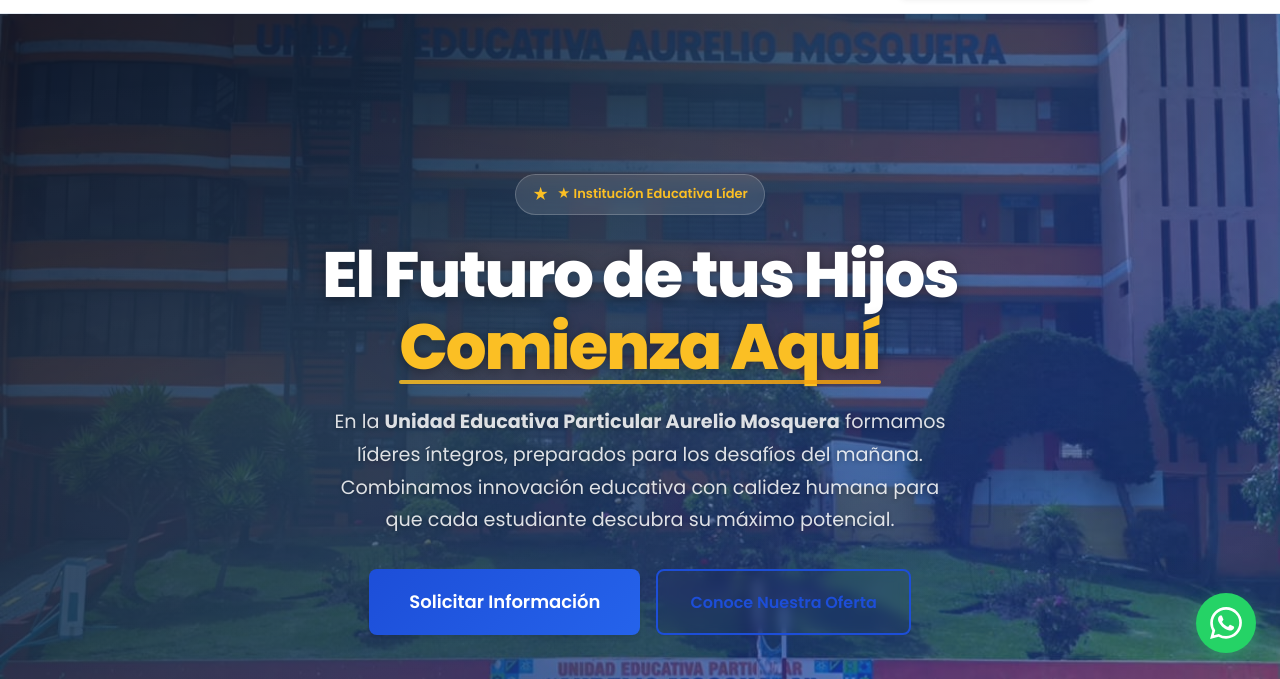
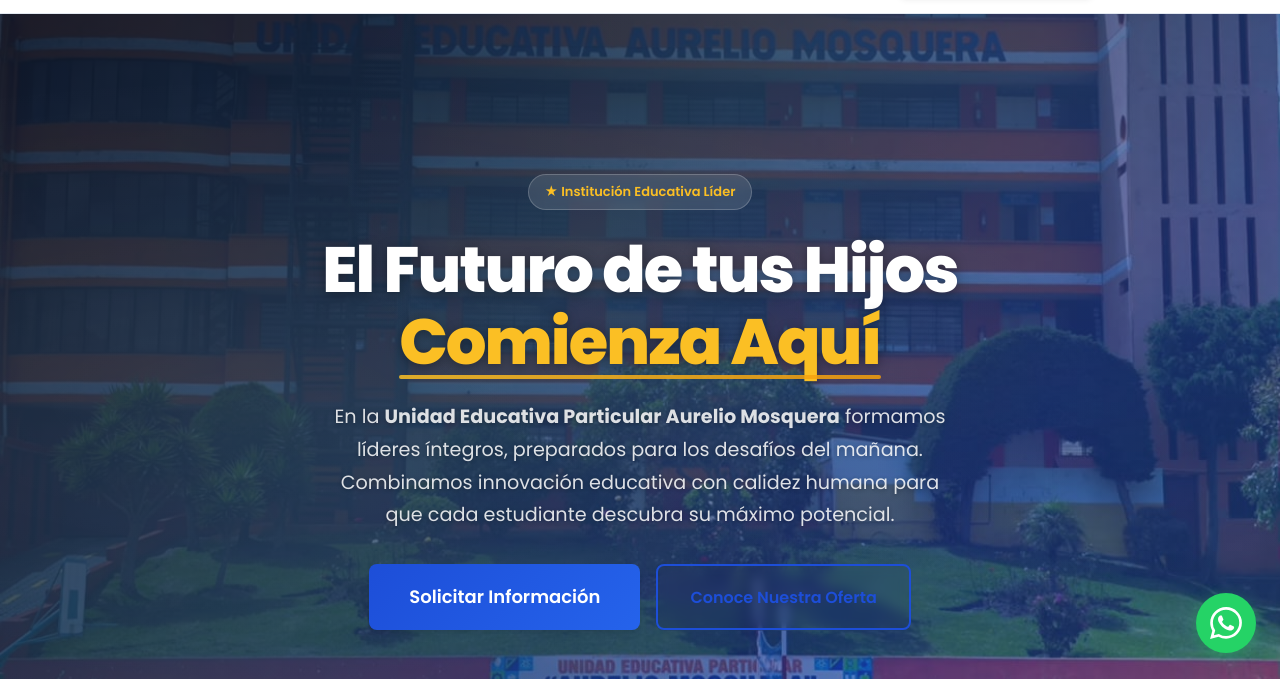
Before and after one commit to reyesbrostec/proyecto-colegio, a website: page public/index.html in a window 1280 px wide. Shown: the part 121-800 px from the top of the page. Drawn offline with Linux system fonts and the light colour scheme; no server answers.

Commit message:
fix: doble estrella en badge hero

```diff
--- a/public/style.css
+++ b/public/style.css
@@ -293,9 +293,7 @@
     backdrop-filter: blur(8px);
 }
 .hero .trust-badge::before {
-    content: '★';
-    font-size: 1rem;
-    color: #fbbf24;
+    content: none;
 }
 /* Botón outline para hero oscuro */
 .btn-outline-hero {
```
